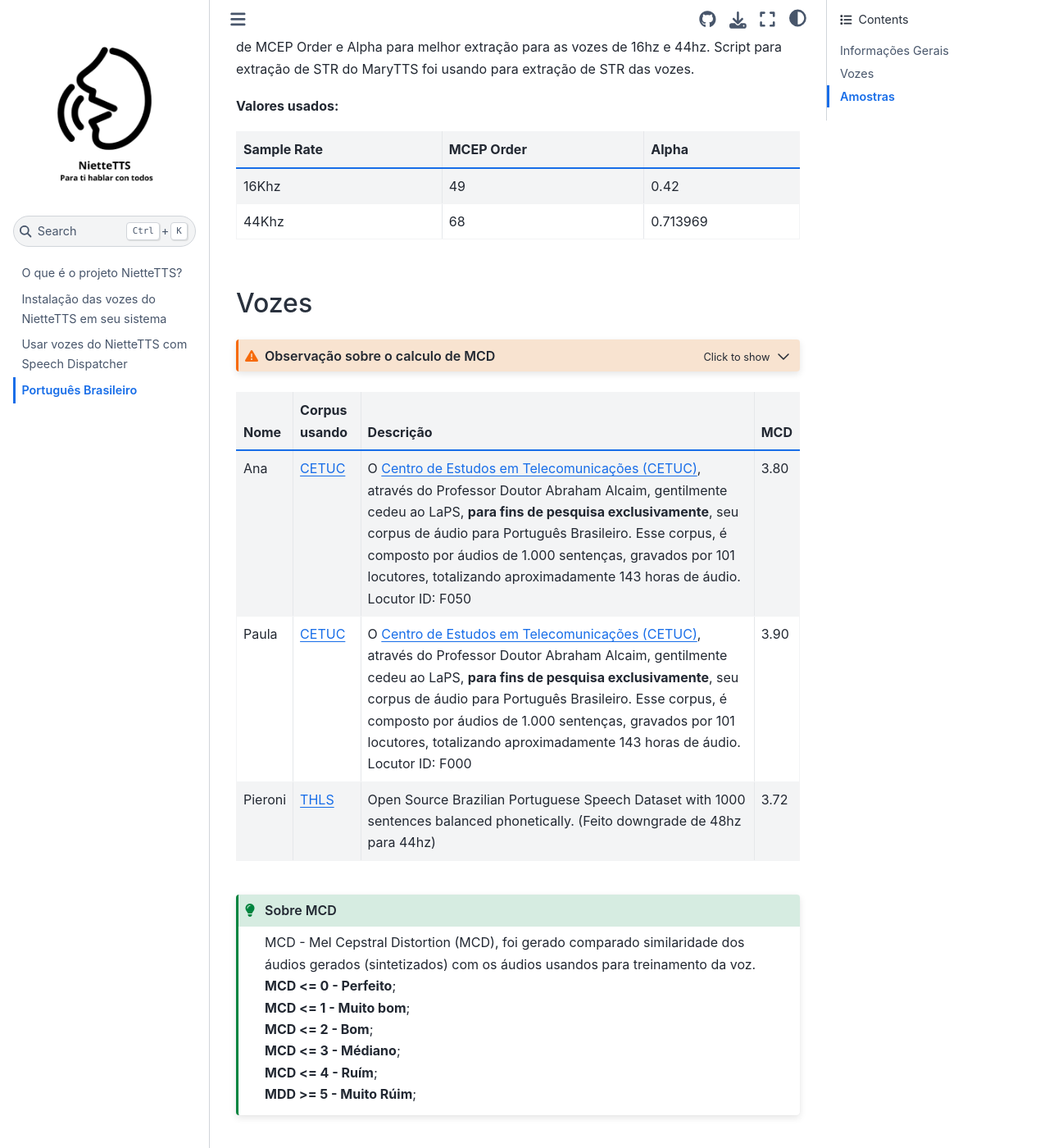
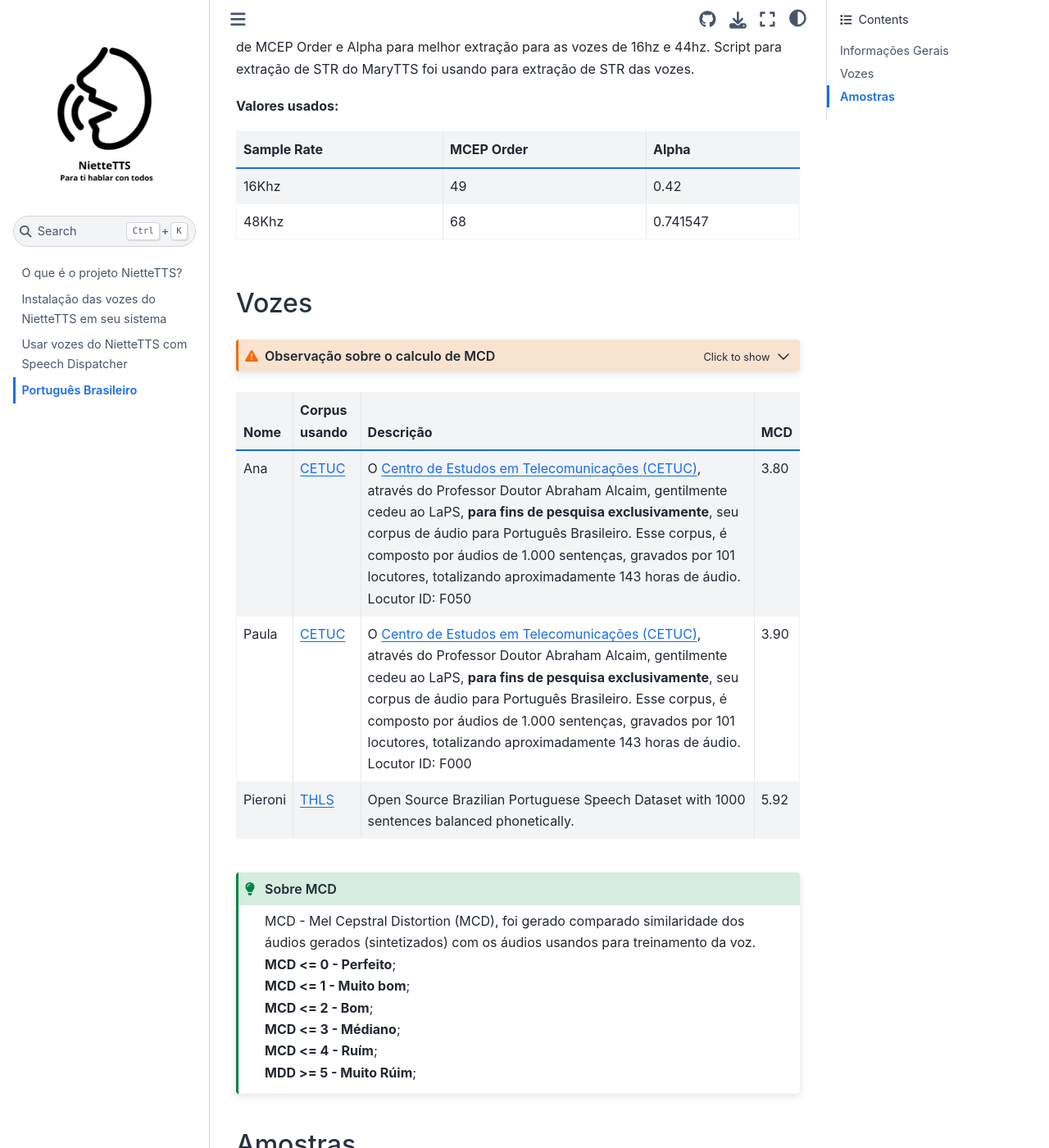
Before and after one commit to NietteLabs/niettelabs.github.io, a Sphinx documentation site: the page built from source/lang/pt-br.md, in a window 1280 px wide and 1400 px high, scrolled down 388 px. Shown: the whole window at 82% size. Built offline with Sphinx 7.4.7 and the Sphinx Book theme 1.1.4, drawn with Linux system fonts in a browser that asks for light colours.

Commit message:
Update info para voz Pieroni

````diff
--- a/source/lang/pt-br.md
+++ b/source/lang/pt-br.md
@@ -13,7 +13,7 @@ Extração de MCEP [SPTK-4.3](https://github.com/sp-nitech/SPTK). Na extração
 | Sample Rate | MCEP Order | Alpha    |
 | ----------- | ---------- | -------- |
 | 16Khz     | 49         | 0.42     |
-| 44Khz     | 68         | 0.713969 |
+| 48Khz     | 68         | 0.741547 |
 
 ## Vozes
 
@@ -28,7 +28,7 @@ O treinamento foi feito usado todo os áudios do corpus do falante, sem divisão
 | ------- | ---------------------------------------------------------------- | --------------------------------------------------------------------------------------------------------------------------------------------------------------------------------------------------------------------------------------------------------------------------------------------------------------------------------------------------------------------------------------------------------------------- | ---- |
 | Ana     | [CETUC](https://gitlab.com/fb-audio-corpora/alcaim16k-DVD1de4)   | O [Centro de Estudos em Telecomunicações (CETUC)](https://www.ctc.puc-rio.br/laboratorios-cetuc), através do Professor Doutor Abraham Alcaim, gentilmente cedeu ao LaPS, **para fins de pesquisa exclusivamente**, seu corpus de áudio para Português Brasileiro. Esse corpus, é composto por áudios de 1.000 sentenças, gravados por 101 locutores, totalizando aproximadamente 143 horas de áudio. Locutor ID: F050 | 3.80 |
 | Paula   | [CETUC](https://gitlab.com/fb-audio-corpora/alcaim16k-DVD1de4)   | O [Centro de Estudos em Telecomunicações (CETUC)](https://www.ctc.puc-rio.br/laboratorios-cetuc), através do Professor Doutor Abraham Alcaim, gentilmente cedeu ao LaPS, **para fins de pesquisa exclusivamente**, seu corpus de áudio para Português Brasileiro. Esse corpus, é composto por áudios de 1.000 sentenças, gravados por 101 locutores, totalizando aproximadamente 143 horas de áudio. Locutor ID: F000 | 3.90 |
-| Pieroni | [THLS](https://gitlab.com/lfelipesv/1000-sentences-thls-dataset) | Open Source Brazilian Portuguese Speech Dataset with 1000 sentences balanced phonetically. (Feito downgrade de 48hz para 44hz)                                                                                                                                                                                                                                                                                        | 3.72 |
+| Pieroni | [THLS](https://gitlab.com/lfelipesv/1000-sentences-thls-dataset) | Open Source Brazilian Portuguese Speech Dataset with 1000 sentences balanced phonetically.                                                                                                                                                                                                                                                                                        | 5.92 |
 
 ```{admonition} Sobre MCD
 :class: tip
````
